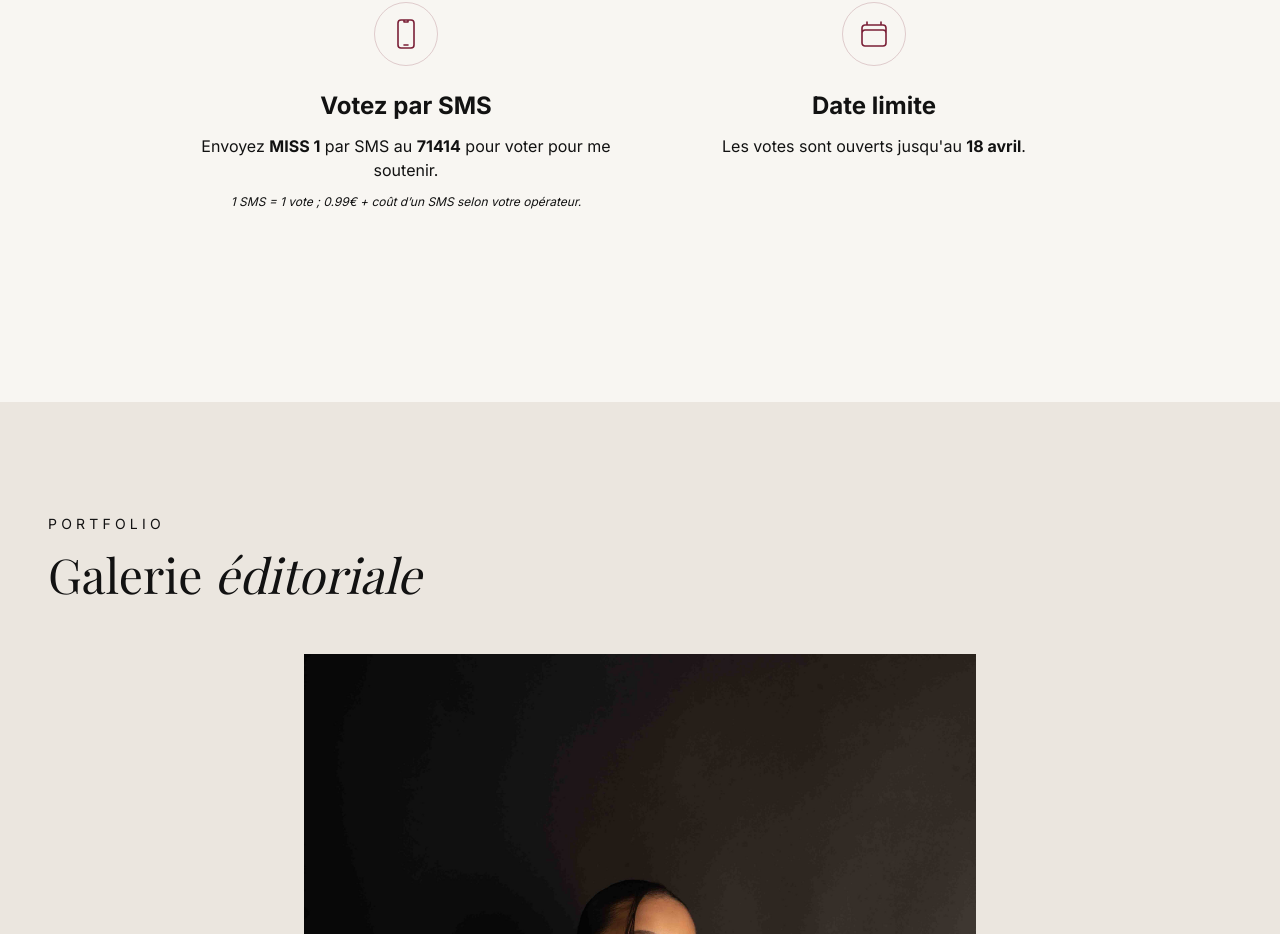
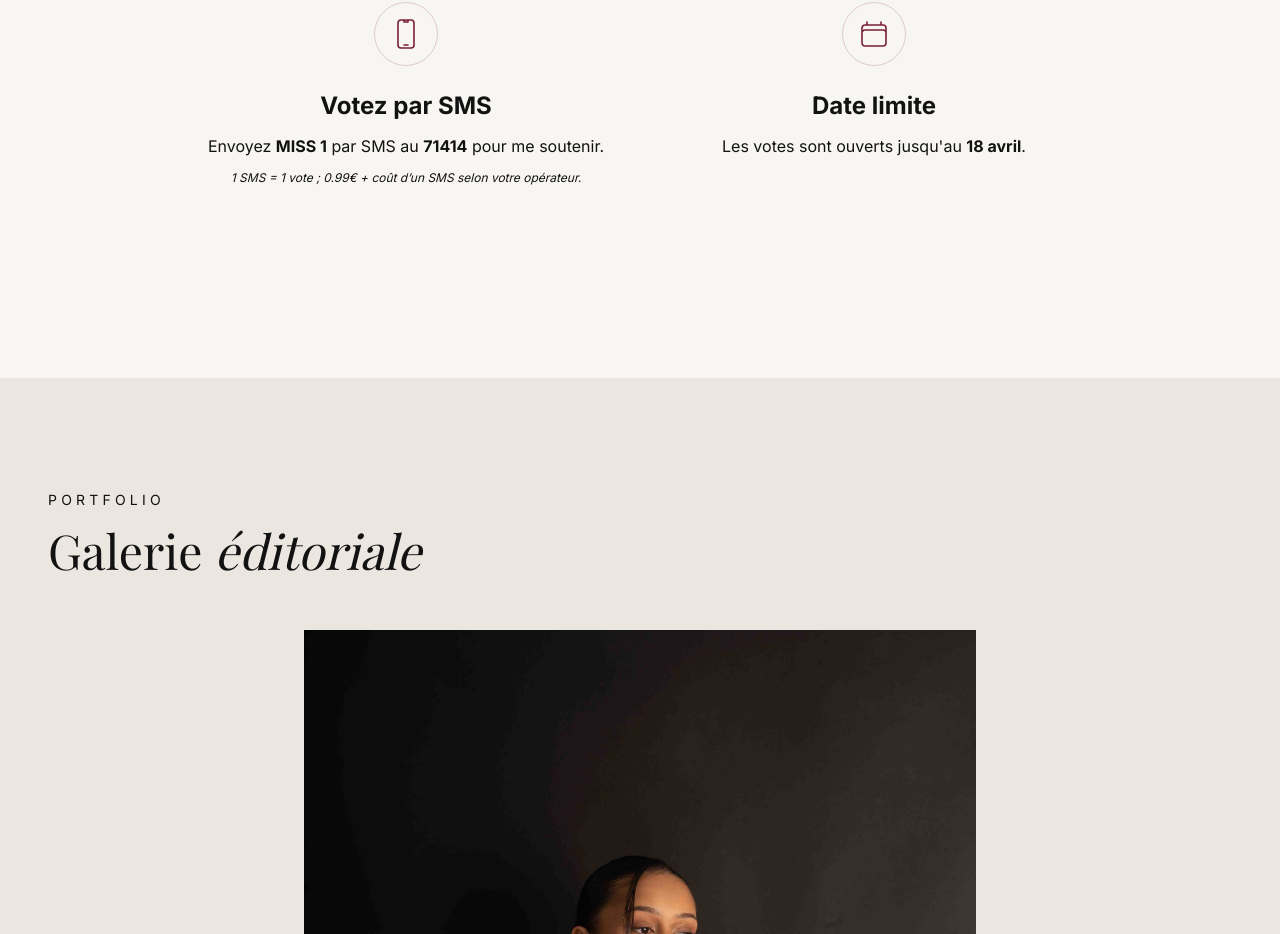
Before and after one commit to Yawleen/janisse-constable-website, a Next.js app: page / in a window 1280 px wide. Shown: the part 3070-4004 px from the top of the page. Built offline with nearby package versions, Linux system fonts and the light colour scheme.

Commit message:
chore: update text content in Vote section

```diff
--- a/components/sections/Vote.tsx
+++ b/components/sections/Vote.tsx
@@ -23,7 +23,7 @@ const voteInfo: {
     description: (
       <>
         Envoyez <strong>{message}</strong> par SMS au <strong>{number}</strong>{' '}
-        pour voter pour me soutenir.
+        pour me soutenir.
       </>
     ),
     info: '1 SMS = 1 vote ; 0.99€ + coût d’un SMS selon votre opérateur.',
```
